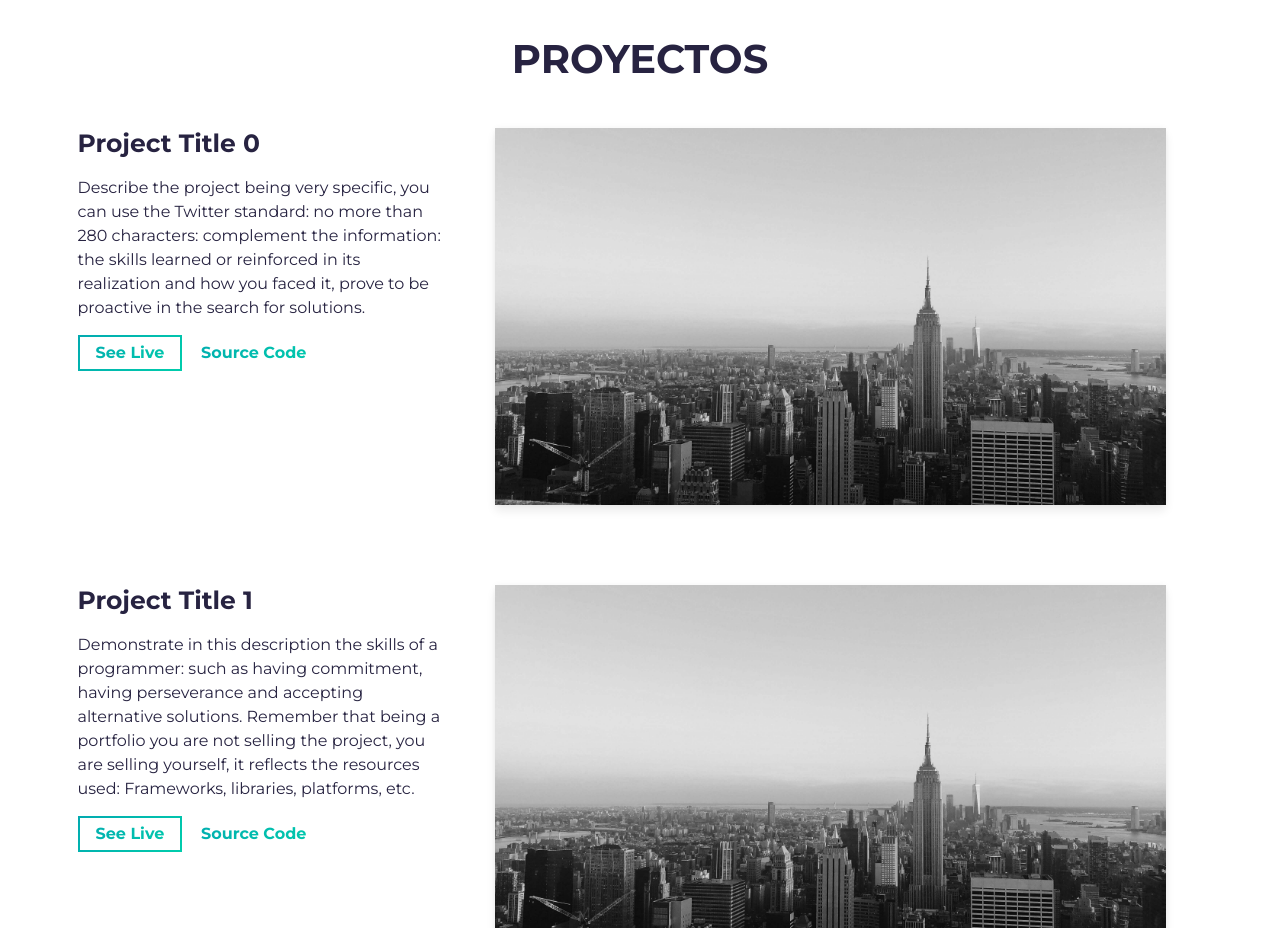
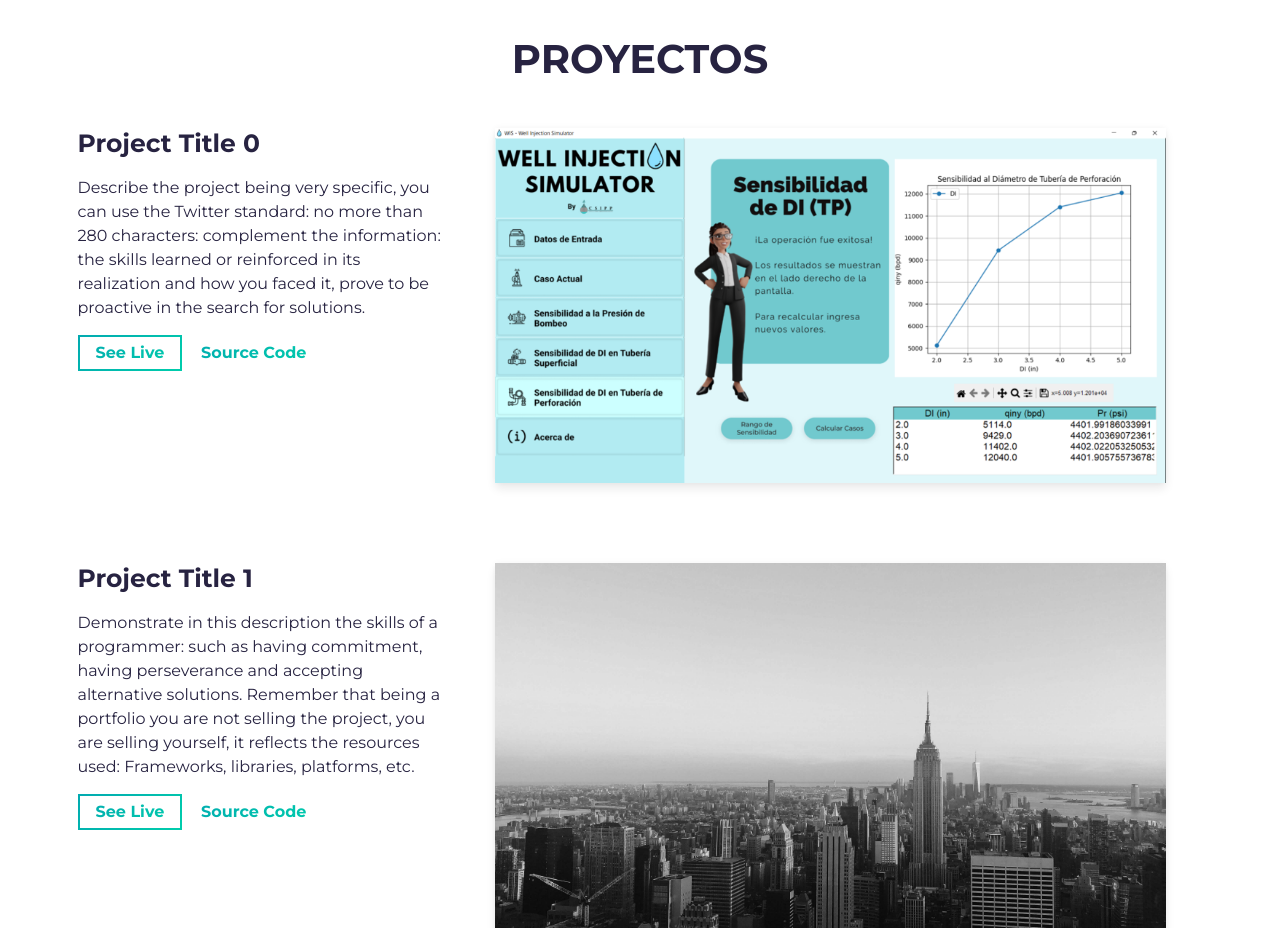
Before and after one commit to notSickboy/DiegoMtz.io, a website built with Parcel: page src/index.html in a window 1280 px wide. Shown: the part 1440-2368 px from the top of the page. Built offline with nearby package versions, Linux system fonts and the light colour scheme.

Commit message:
Update index.html

```diff
--- a/src/index.html
+++ b/src/index.html
@@ -142,7 +142,7 @@
                     <img
                       alt="Project Image"
                       class="img-fluid"
-                      src="assets/project.jpg"
+                      src="assets/project_0.jpg"
                     />
                   </div>
                 </a>
```
